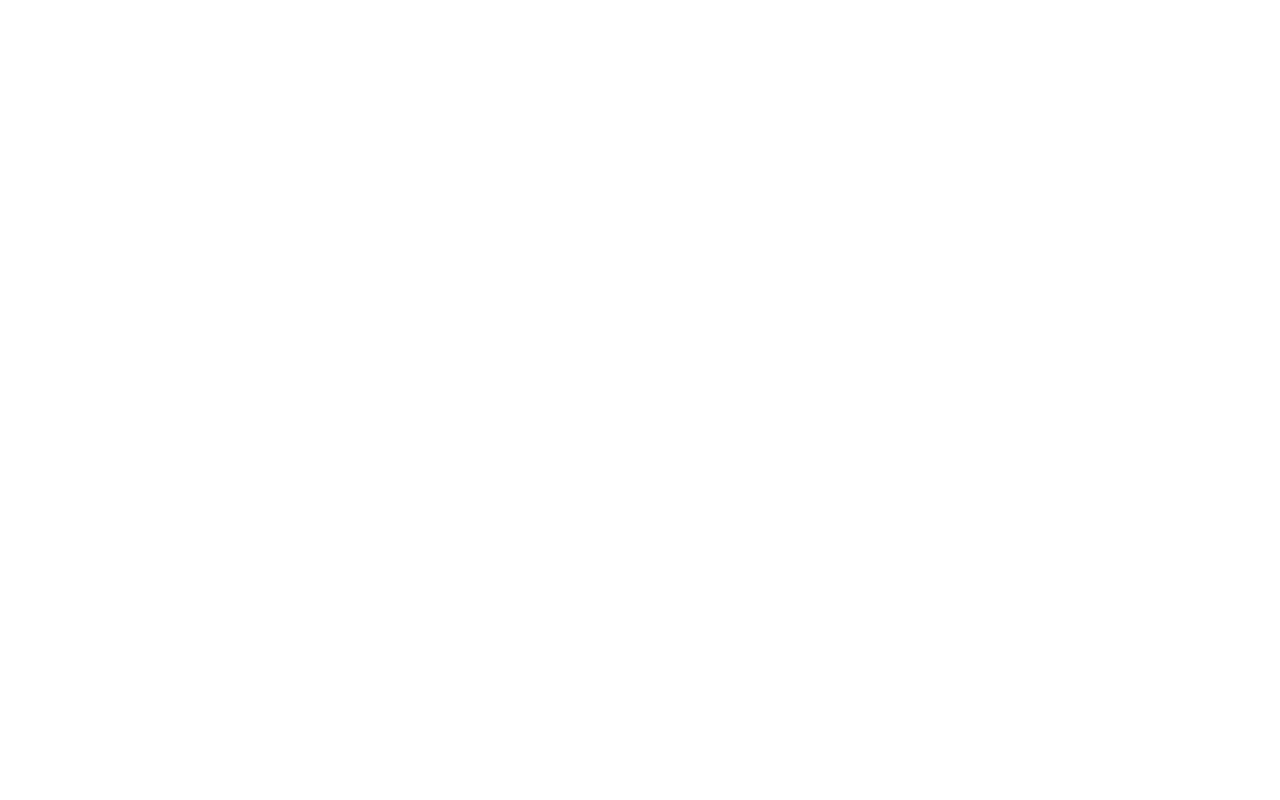
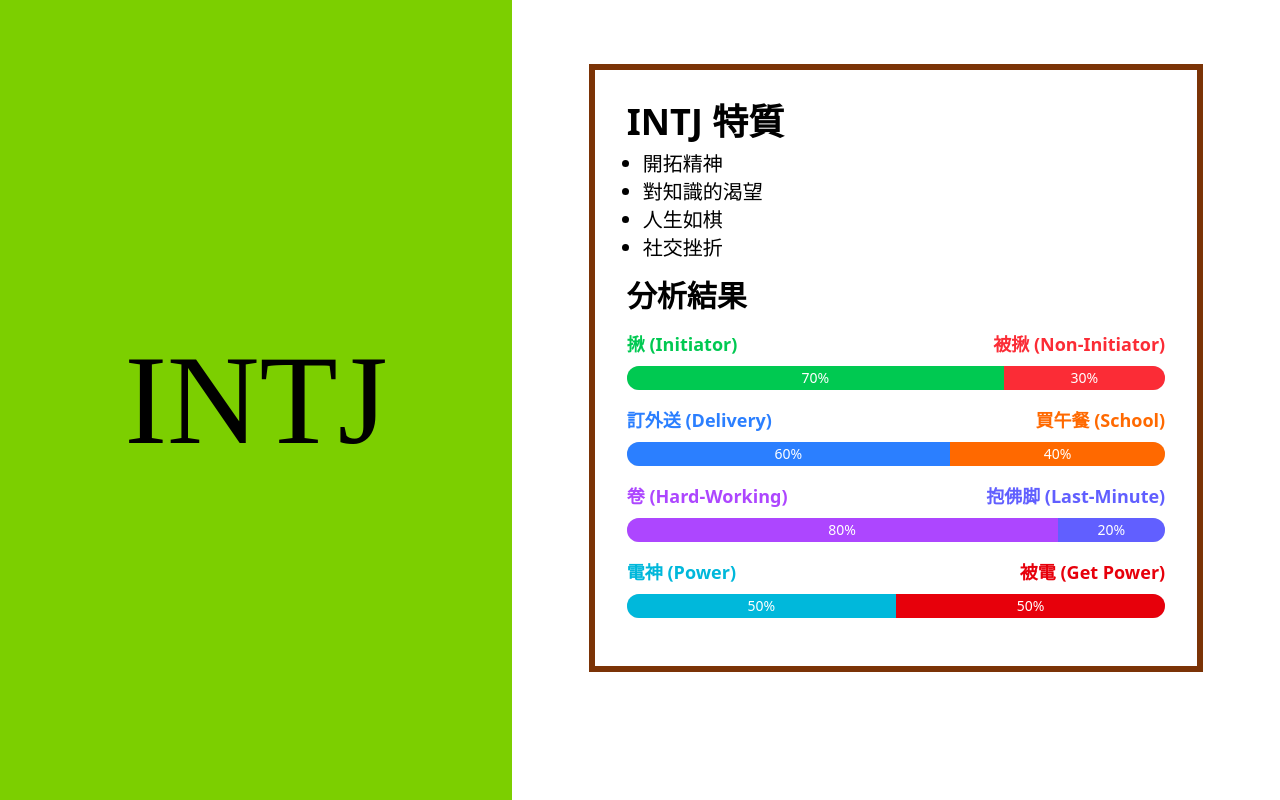
Before and after one commit to hsnucnmc/hsnu-mbti, a website built with Parcel: page src/result.html in a window 1280 px wide. Built offline with nearby package versions, Linux system fonts and the light colour scheme; a web font is replaced by a local one.

Commit message:
add basic interface in result.html

```diff
--- a/src/index.css
+++ b/src/index.css
@@ -1,4 +1,6 @@
+@import url('https://fonts.googleapis.com/css2?family=Kumar+One+Outline&family=Noto+Sans+TC:wght@100..900&display=swap');
 @import "tailwindcss";
+
 @theme {
     --color-betterwhite: #f4efe5;
   }
--- a/src/result.html
+++ b/src/result.html
@@ -1,12 +1,76 @@
 <!DOCTYPE html>
 <html lang="en">
+
 <head>
     <meta charset="UTF-8">
     <meta name="viewport" content="width=device-width, initial-scale=1.0">
     <link rel="stylesheet" href="./index.css" />
     <title>MBTI - HSNU MBTI?</title>
 </head>
+
 <body>
+    <div class="w-[40%] bg-lime-500 h-screen flex items-center justify-center">
+        <div class="text-9xl font-[Kumar_One_Outline]">INTJ</div>
+    </div>
+    <div class="w-[60%] ml-[40%] absolute right-0 top-0">
+        <div class="w-[80%] border-6 border-amber-900 mx-[10%] my-16 p-8">
+            <div class="text-4xl font-bold mb-2">INTJ 特質</div>
+            <ul class="text-xl list-disc ml-4">
+                <li>開拓精神</li>
+                <li>對知識的渴望</li>
+                <li>人生如棋</li>
+                <li>社交挫折</li>
+            </ul>
+            <div class="text-3xl font-bold my-4">分析結果</div>
+               <!-- 揪/被揪 -->
+    <div class="mb-4">
+        <div class="flex justify-between text-lg font-bold mb-2">
+            <span class="text-green-500">揪 (Initiator)</span>
+            <span class="text-red-500">被揪 (Non-Initiator)</span>
+        </div>
+        <div class="relative w-full bg-gray-300 rounded-full h-6 flex">
+            <div class="bg-green-500 h-6 rounded-l-full text-white text-center text-sm leading-6 flex items-center justify-center" style="width: 70%;">70%</div>
+            <div class="bg-red-500 h-6 rounded-r-full text-white text-center text-sm leading-6 flex items-center justify-center" style="width: 30%;">30%</div>
+        </div>
+    </div>
 
+    <!-- 訂外送/買午餐 -->
+    <div class="mb-4">
+        <div class="flex justify-between text-lg font-bold mb-2">
+            <span class="text-blue-500">訂外送 (Delivery)</span>
+            <span class="text-orange-500">買午餐 (School)</span>
+        </div>
+        <div class="relative w-full bg-gray-300 rounded-full h-6 flex">
+            <div class="bg-blue-500 h-6 rounded-l-full text-white text-center text-sm leading-6 flex items-center justify-center" style="width: 60%;">60%</div>
+            <div class="bg-orange-500 h-6 rounded-r-full text-white text-center text-sm leading-6 flex items-center justify-center" style="width: 40%;">40%</div>
+        </div>
+    </div>
+
+    <!-- 卷/抱佛脚 -->
+    <div class="mb-4">
+        <div class="flex justify-between text-lg font-bold mb-2">
+            <span class="text-purple-500">卷 (Hard-Working)</span>
+            <span class="text-indigo-500">抱佛脚 (Last-Minute)</span>
+        </div>
+        <div class="relative w-full bg-gray-300 rounded-full h-6 flex">
+            <div class="bg-purple-500 h-6 rounded-l-full text-white text-center text-sm leading-6 flex items-center justify-center" style="width: 80%;">80%</div>
+            <div class="bg-indigo-500 h-6 rounded-r-full text-white text-center text-sm leading-6 flex items-center justify-center" style="width: 20%;">20%</div>
+        </div>
+    </div>
+
+    <!-- 電神/被電 -->
+    <div class="mb-4">
+        <div class="flex justify-between text-lg font-bold mb-2">
+            <span class="text-cyan-500">電神 (Power)</span>
+            <span class="text-red-600">被電 (Get Power)</span>
+        </div>
+        <div class="relative w-full bg-gray-300 rounded-full h-6 flex">
+            <div class="bg-cyan-500 h-6 rounded-l-full text-white text-center text-sm leading-6 flex items-center justify-center" style="width: 50%;">50%</div>
+            <div class="bg-red-600 h-6 rounded-r-full text-white text-center text-sm leading-6 flex items-center justify-center" style="width: 50%;">50%</div>
+        </div>
+    </div>
+        </div>
+    </div>
 </body>
+
 </html>
```
